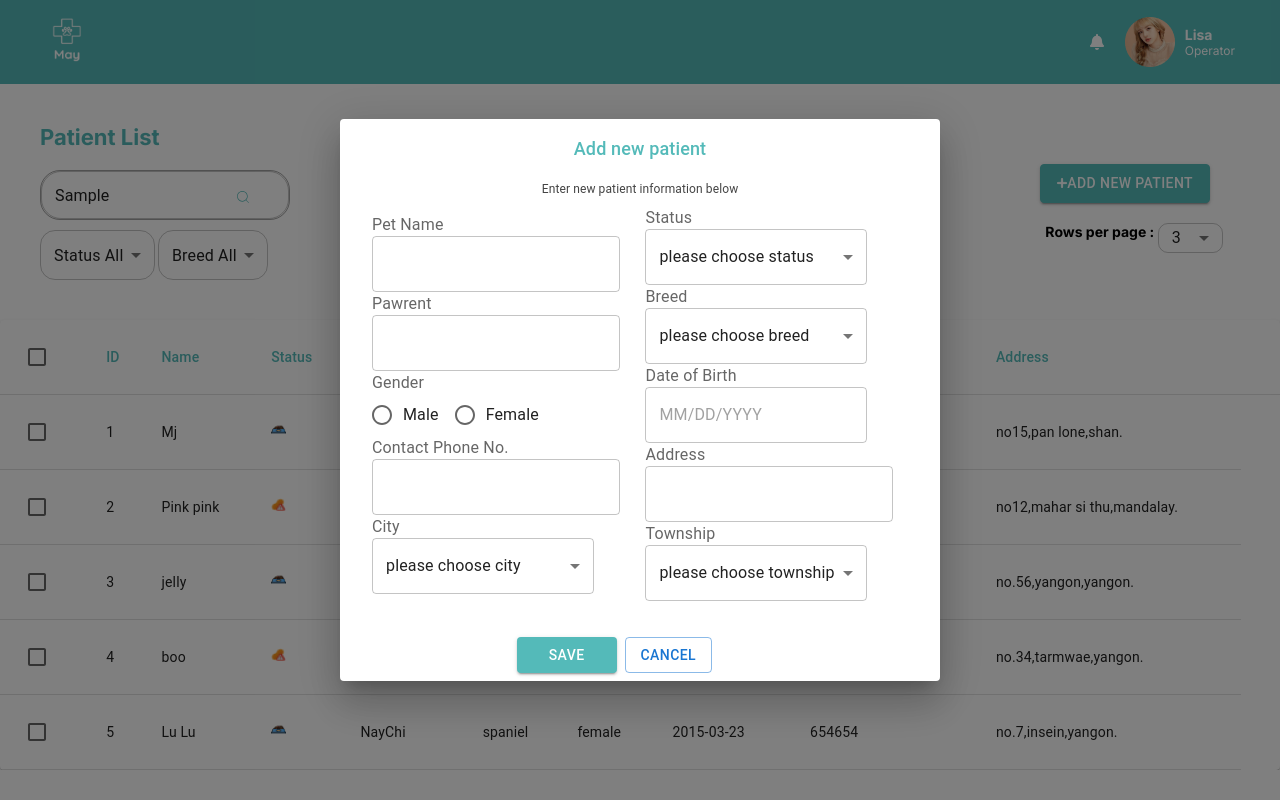
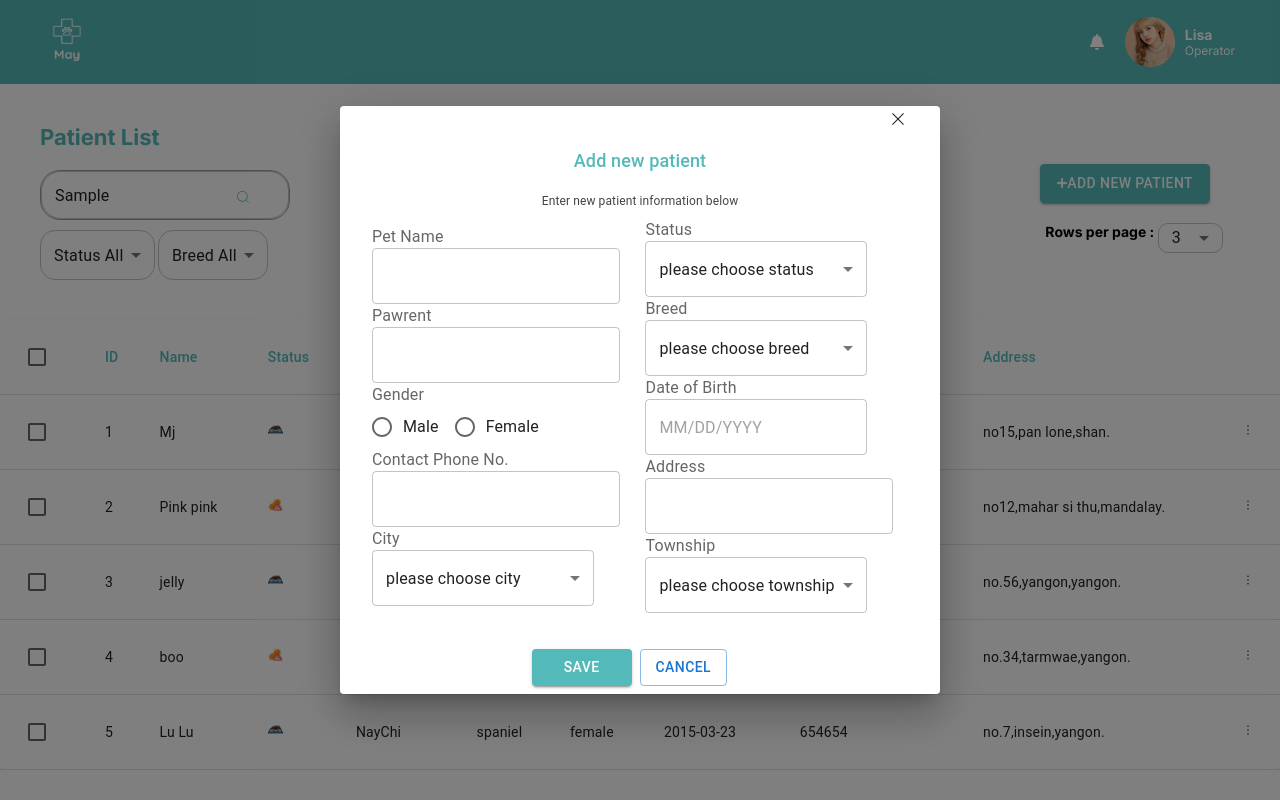
Before and after one commit to Eaint-Thayaphy-Oo/may-vet-clinic, a Next.js app: page / in a window 1280 px wide. Both pictures are taken after typing "Sample" into the empty fields and a click on the button "ADD NEW PATIENT". Built offline with nearby package versions, Linux system fonts and the light colour scheme.

Commit message:
save button commit

```diff
--- a/src/app/Header/Header.tsx
+++ b/src/app/Header/Header.tsx
@@ -42,6 +42,7 @@ interface IFormInput {
 
 interface HeaderProps {
   onSubmit: SubmitHandler<IFormInput>;
+  handleClose: () => void;
 }
 
 export default function header({ onSubmit }: HeaderProps) {
@@ -158,7 +159,7 @@ export default function header({ onSubmit }: HeaderProps) {
               </TextField>
             </h4>
             <Dialog open={openCreateDialog} onClose={handleClose}>
-              <Create onSubmit={onSubmit} />
+              <Create onSubmit={onSubmit} handleClose={handleClose} />
             </Dialog>
           </div>
         </div>
--- a/src/app/TableComponent/TableComponent.tsx
+++ b/src/app/TableComponent/TableComponent.tsx
@@ -13,6 +13,9 @@ import {
 import React, { useState } from "react";
 import { patientData } from "../page";
 import Image from "next/image";
+import { AiOutlineMore } from "react-icons/ai";
+import { LuPencil } from "react-icons/lu";
+import { FiTrash } from "react-icons/fi";
 
 interface TableProps {
   data: patientData[];
@@ -20,6 +23,7 @@ interface TableProps {
 
 export default function TableComponent({ data }: TableProps) {
   const [selectedId, setSelectedId] = useState<string[]>([]);
+  const [showDropDown, setShowDropDown] = useState();
 
   const handleCheckboxChange = (id: string) => {
     if (selectedId?.includes(id.toString())) {
@@ -32,6 +36,14 @@ export default function TableComponent({ data }: TableProps) {
   const handleSelectAll = () => {
     const allItemIds = data.map((d) => d.id);
     setSelectedId(allItemIds);
+  };
+
+  const handleOpenModal = (id) => {
+    if (id == showDropDown) {
+      setShowDropDown(null);
+    } else {
+      setShowDropDown(id);
+    }
   };
 
   return (
@@ -178,6 +190,22 @@ export default function TableComponent({ data }: TableProps) {
                 <TableCell>
                   {d.address},{d.city},{d.township}.
                 </TableCell>
+                <TableCell onClick={() => handleOpenModal(d?.id)}>
+                  <AiOutlineMore />
+                  {showDropDown === d?.id && (
+                    <div>
+                      <button>
+                        <LuPencil />
+                        Edit
+                      </button>
+                      <br />
+                      <button>
+                        <FiTrash />
+                        Delete
+                      </button>
+                    </div>
+                  )}
+                </TableCell>
               </TableRow>
             ))}
           </TableBody>
--- a/src/app/page.tsx
+++ b/src/app/page.tsx
@@ -61,7 +61,7 @@ export default function Home() {
   return (
     <>
       <Nav />
-      <Header onSubmit={onSubmit} />
+      {open && <Header onSubmit={onSubmit} handleClose={handleClose} />}
       <TableComponent data={data} />
     </>
   );
--- a/src/components/Dialog/Create.tsx
+++ b/src/components/Dialog/Create.tsx
@@ -17,6 +17,8 @@ import { Controller, SubmitHandler, useForm } from "react-hook-form";
 import { AdapterDayjs } from "@mui/x-date-pickers/AdapterDayjs";
 import { LocalizationProvider } from "@mui/x-date-pickers/LocalizationProvider";
 import { DatePicker } from "@mui/x-date-pickers/DatePicker";
+import { RxCross1 } from "react-icons/rx";
+import styles from "./dialog.module.css";
 
 interface IFormInput {
   id: number;
@@ -64,6 +66,7 @@ const townshipOptions = [
 // }
 interface CreateDialogProps {
   onSubmit: SubmitHandler<IFormInput>;
+  handleClose: () => void;
 }
 
 export default function Create({ onSubmit }: CreateDialogProps) {
@@ -76,7 +79,7 @@ export default function Create({ onSubmit }: CreateDialogProps) {
     formState: { errors },
   } = useForm<IFormInput>();
 
-  const handleClose = () => {
+  const handleCancel = () => {
     setOpen(false);
   };
 
@@ -84,6 +87,7 @@ export default function Create({ onSubmit }: CreateDialogProps) {
     <>
       {open && (
         <form onSubmit={handleSubmit(onSubmit)}>
+          <RxCross1 className={styles.icon} onClick={handleCancel} />
           <DialogTitle
             sx={{
               color: "#54bab9",
@@ -109,21 +113,6 @@ export default function Create({ onSubmit }: CreateDialogProps) {
             </DialogContentText>
             <DialogActions>
               <div>
-                {/* <FormControl error={!!errors["id"]}>
-                  <FormLabel>Pet Id</FormLabel>
-                  <Controller
-                    control={control}
-                    rules={{ required: true }}
-                    name="id"
-                    render={({ field }) => (
-                      <OutlinedInput
-                        error={!!errors["id"]}
-                        value={field.value || ""}
-                        onChange={(e) => field.onChange(e.target.value)}
-                      />
-                    )}
-                  />
-                </FormControl> */}
                 <FormControl error={!!errors["name"]}>
                   <FormLabel>Pet Name</FormLabel>
                   <Controller
@@ -325,7 +314,7 @@ export default function Create({ onSubmit }: CreateDialogProps) {
               </div>
             </DialogActions>
           </DialogContent>
-          <DialogActions sx={{ marginRight: "220px" }}>
+          <DialogActions sx={{ marginRight: "205px" }}>
             <Button
               type="submit"
               variant="contained"
@@ -333,7 +322,7 @@ export default function Create({ onSubmit }: CreateDialogProps) {
             >
               Save
             </Button>
-            <Button variant="outlined" onClick={handleClose}>
+            <Button variant="outlined" onClick={handleCancel}>
               Cancel
             </Button>
           </DialogActions>
--- /dev/null
+++ b/src/components/Dialog/dialog.module.css
@@ -0,0 +1,4 @@
+.icon {
+  margin-top: 5px;
+  margin-left: 550px;
+}
```
